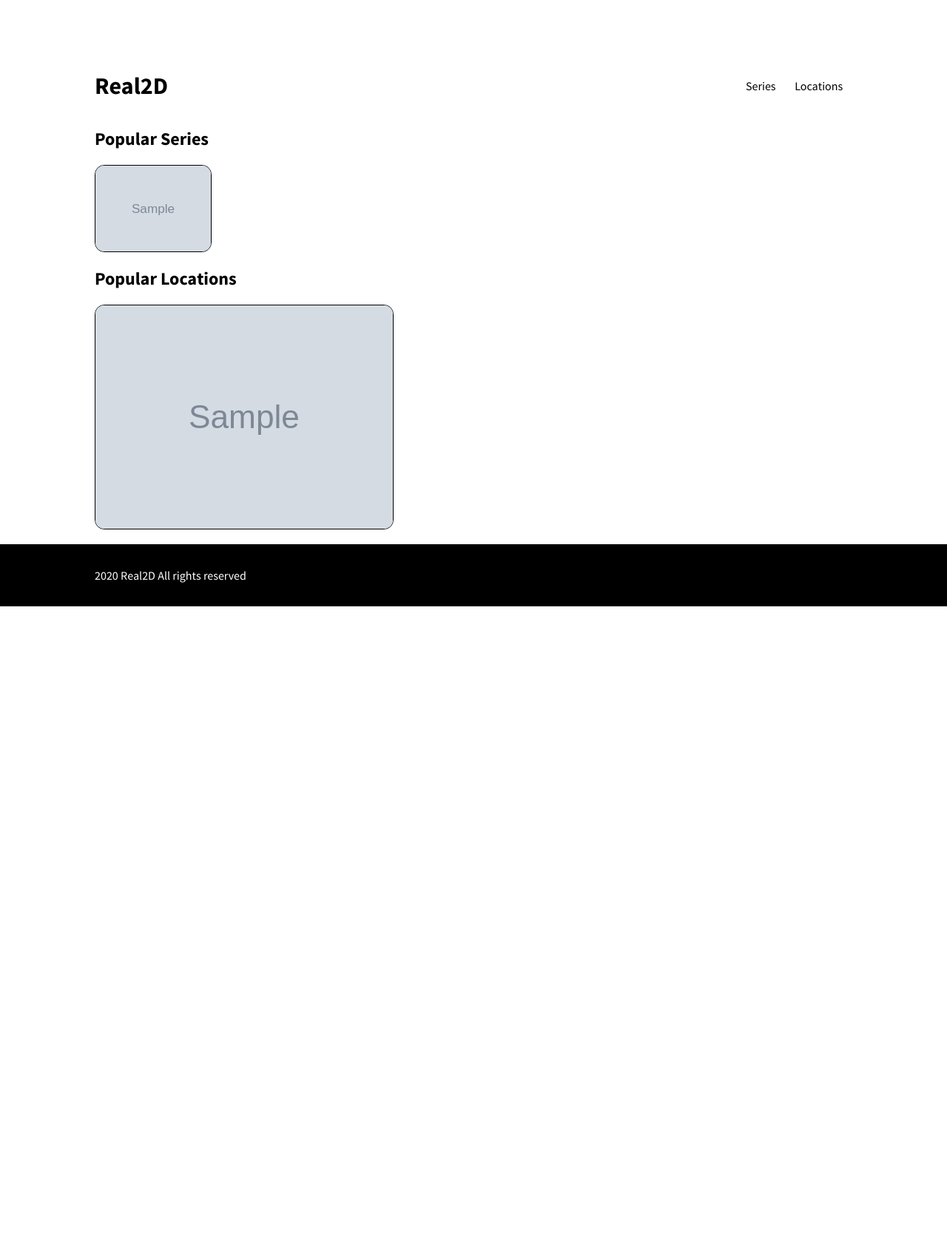
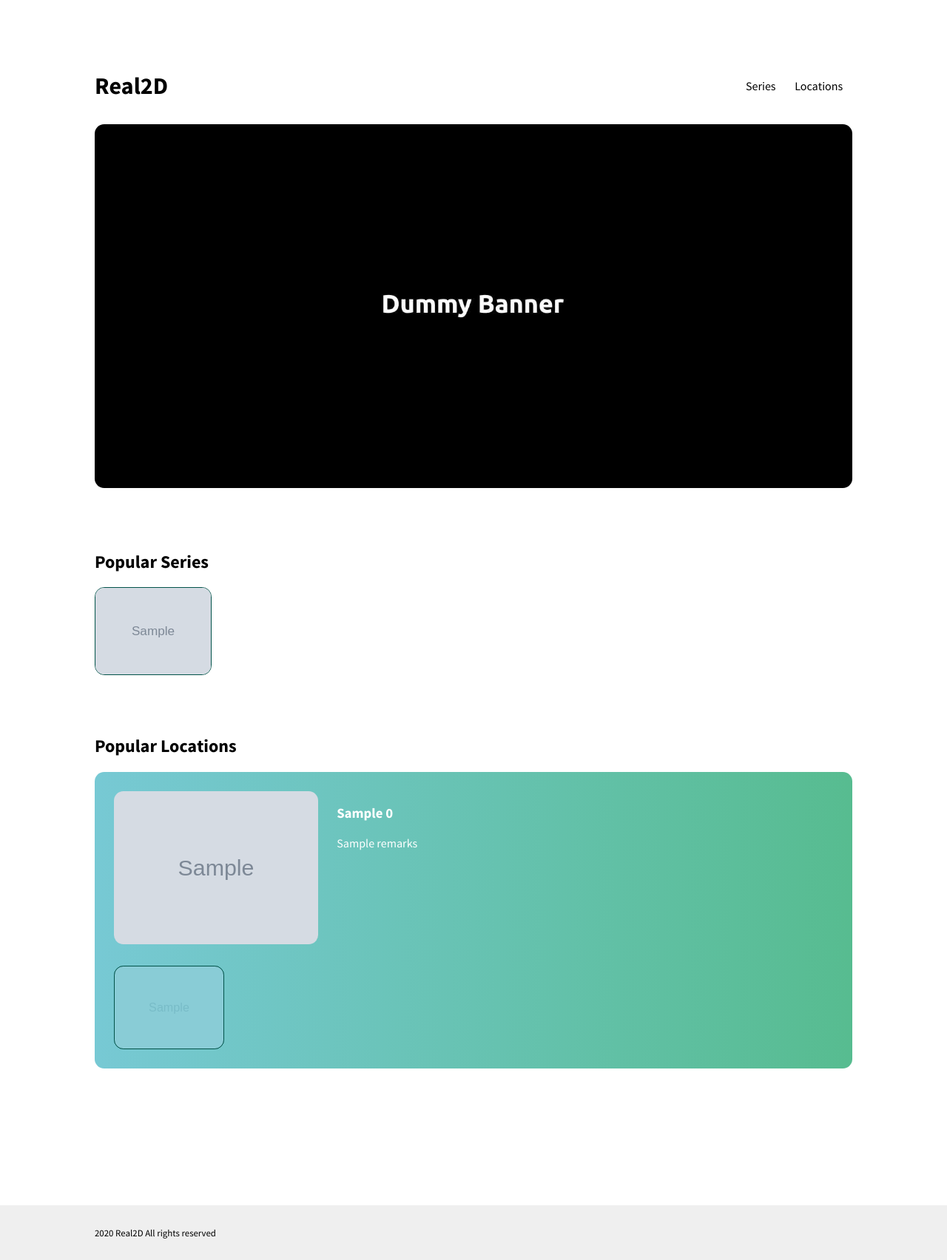
Before and after one commit to zend10/iakesi, a Django app: template web/templates/index/index.html in a window 1280 px wide; the page is wider, and only the part inside the window is pictured. Shown: that part at 74% size. Before the commit the page ends 820 px from the top of that part, so only its background shows below. Run offline with Django 3.2, Linux system fonts and the light colour scheme; the template is opened without the code that fills it: most values are stand-ins (such as "Sample title", 1, 10 or a date in 2020); grey boxes marked "Sample" are stand-in pictures.

Commit message:
Index page layout done

```diff
--- a/web/static/css/style-index.css
+++ b/web/static/css/style-index.css
@@ -1,7 +1,8 @@
 html {
-    --color-lime: #CEF1AB;
-    --color-aqua: #20E3E5;
-    --color-deep-aqua: #2D6566;
+    --color-feather: #77C9D4;
+    --color-marine: #57BC90;
+    --color-forest: #015249;
+    --color-sleek-grey: #EFEFEF;
 }
 
 body {
@@ -14,9 +15,32 @@ header {
     margin-right: 10vw;
 }
 
+.header-fixed {
+    position: fixed;
+    top: 0;
+    width: 100%;
+    display: flex;
+    background-color: white;
+    z-index: 1;
+    margin: 0;
+    box-shadow: 0 0.2vh 0.2vh var(--color-sleek-grey);
+}
+
+.header-fixed .app-logo {
+    margin-left: 10vw;
+}
+
+.header-fixed nav {
+    margin-right: 10vw;
+}
+
 .banner-image {
     width: 100%;
     border-radius: 1vw;
+}
+
+section {
+    margin-top: 10vh;
 }
 
 /* Popular series */
@@ -39,13 +63,13 @@ header {
 #section-series li img {
     width: 100%;
     height: auto;
-    border: 1px solid black;
+    border: 1px solid var(--color-forest);
     border-radius: 1vw;
     cursor: pointer;
     display: block;
 }
 
-.overlay-background {
+#section-series li .overlay-background {
     position: absolute;
     bottom: 0;
     right: 0;
@@ -54,22 +78,22 @@ header {
     width: 100%;
     border-bottom-left-radius: 1vw;
     border-bottom-right-radius: 1vw;
-    border-left: 1px solid black;
-    border-right: 1px solid black;
+    border-left: 1px solid var(--color-forest);
+    border-right: 1px solid var(--color-forest);
     overflow: hidden;
     opacity: 0;
     transition: 0.3s ease;
-    background-color: black;
+    background-color: var(--color-feather);
 }
 
 #section-series li:hover .overlay-background {
     height: 30%;
     opacity: 0.8;
     overflow: hidden;
-    border-bottom: 1px solid black;
+    border-bottom: 1px solid var(--color-forest);
 }
 
-.overlay-text {
+#section-series li .overlay-text {
     color: white;
     position: absolute;
     top: 50%;
@@ -83,10 +107,40 @@ header {
 
 /* Popular locations */
 
+
+.location-container {
+    padding: 2vw;
+    background-color: var(--color-marine);
+    background-image: linear-gradient(to right, var(--color-feather), var(--color-marine));
+    border-radius: 1vw;
+}
+
+.location-container figure {
+    display: flex;
+    color: white;
+    justify-items: start;
+    padding: 0;
+    margin: 0;
+}
+
+#highlight-image {
+    width: 100%;
+    height: auto;
+    border-radius: 1vw;
+}
+
+.location-container figcaption {
+    width: 100%;
+    padding: 0;
+    overflow: hidden;
+    margin-left: 2vw;
+}
+
 #section-locations ul {
     display: flex;
     padding: 0;
     margin: 0;
+    margin-top: 2vw;
     margin-right: -1vw;
 }
 
@@ -94,11 +148,30 @@ header {
     list-style-type: none;
     margin-right: 1vw;
     justify-self: start;
+    max-width: 15%;
+    position: relative;
 }
 
 #section-locations li img {
     width: 100%;
-    border: 1px solid black;
+    height: auto;
+    border: 1px solid var(--color-forest);
     border-radius: 1vw;
     cursor: pointer;
+    display: block;
 }
+
+#section-locations li .overlay-background {
+    position: absolute;
+    bottom: 0;
+    right: 0;
+    left: 0;
+    height: 98%;
+    width: 100%;
+    border-radius: 1vw;
+    border: 1px solid var(--color-forest);
+    overflow: hidden;
+    opacity: 0.8;
+    background-color: var(--color-feather);
+    visibility: hidden;
+}
--- a/web/static/css/style.css
+++ b/web/static/css/style.css
@@ -10,9 +10,10 @@
 }
 
 html {
-    --color-lime: #CEF1AB;
-    --color-aqua: #20E3E5;
-    --color-deep-aqua: #2D6566;
+    --color-feather: #77C9D4;
+    --color-marine: #57BC90;
+    --color-forest: #015249;
+    --color-sleek-grey: #EFEFEF;
 }
 
 body {
@@ -57,8 +58,8 @@ nav li a {
 }
 
 nav li a:hover {
-    color: var(--color-deep-aqua);
-    border-bottom: 1px solid var(--color-deep-aqua);
+    color: var(--color-feather);
+    border-bottom: 1px solid var(--color-feather);
 }
 
 main {
@@ -66,8 +67,10 @@ main {
 }
 
 footer {
-    background-color: black;
+    background-color: var(--color-sleek-grey);
     width: 100%;
+    margin-top: 20vh;
     padding: 2vh 10vw;
-    color: white;
+    color: black;
+    font-size: 0.8rem;
 }
--- /dev/null
+++ b/web/static/js/script-index.js
@@ -0,0 +1,36 @@
+let locationList = document.querySelectorAll("#highlight-list li img")
+let locationOverlayList = document.querySelectorAll("#highlight-list li .overlay-background")
+
+let highlightImage = document.getElementById("highlight-image")
+let highlightName = document.getElementById("highlight-name")
+let highlightRemarks = document.getElementById("highlight-remarks")
+
+let navigationBar = document.getElementsByTagName("header")[0]
+let appLogo = document.getElementsByClassName("app-logo")[0]
+
+locationOverlayList[0].style.visibility = 'visible'
+
+locationList.forEach(element => {
+    element.onclick = function() {
+        let index = Array.from(locationList).indexOf(this)
+        locationOverlayList.forEach(overlay => { overlay.style.visibility = 'hidden' })
+        locationOverlayList[index].style.visibility = 'visible'
+
+        let name = this.alt
+        let image = this.src
+        let remarks = this.getAttribute("data-remarks")
+
+        highlightImage.src = image
+        highlightImage.alt = name
+        highlightName.innerText = name
+        highlightRemarks.innerText = remarks
+    }
+});
+
+window.onscroll = function() {
+    if (window.pageYOffset > appLogo.offsetTop) {
+        navigationBar.classList.add('header-fixed')
+    } else {
+        navigationBar.classList.remove('header-fixed')
+    }
+}
--- a/web/templates/index/index.html
+++ b/web/templates/index/index.html
@@ -23,7 +23,7 @@
     </header>
     <main>
         <div class="banner-container">
-            {% comment %} <img class="banner-image" src="{% static 'res/daikichiyama-observation-deck.jpg' %}" alt="Header image."> {% endcomment %}
+            <img class="banner-image" src="{% static 'res/dummy-banner.jpg' %}" alt="Header image.">
         </div>
         <section id="section-series">
             <h2>Popular Series</h2>
@@ -42,15 +42,30 @@
         </section>
         <section id="section-locations">
             <h2>Popular Locations</h2>
+            <div class="location-container">
+                <figure>
+                    <a id="highlight-url" href="{% url 'location' popular_locations.0.id %}"><img id="highlight-image" src="{{ popular_locations.0.location_images.0.location_image }}" alt="{{ popular_locations.0.name }}"></a>
+                    <figcaption>
+                        <h3 id="highlight-name">{{ popular_locations.0.name }}</h3>
+                        <p id="highlight-remarks">{{ popular_locations.0.remarks }}</p>
+                    </figcaption>
+                </figure>
+                <ul id="highlight-list">
+                {% for location in popular_locations %}
+                    <li>
+                        <img src="{{ location.location_images.0.location_image }}" alt="{{ location.name }}" data-remarks="{{ location.remarks }}">
+                        <div class="overlay-background"></div>
+                    </li>
+                {% endfor %}
+                </ul>
+            </div>
             <ul>
-            {% for location in popular_location %}
-                <li><a href="{% url 'location' location.id %}"><img src="{{ location.location_images.0.location_image }}"></a></li>
-            {% endfor %}
             </ul>
         </section>
     </main>
     <footer>
         <p>2020 Real2D All rights reserved</p>
     </footer>
+    <script src="{% static 'js/script-index.js' %}"></script>
 </body>
 </html>
--- a/web/views/index/views.py
+++ b/web/views/index/views.py
@@ -7,5 +7,5 @@ index_path = 'index/'
 
 def index(request):
     popular_series = get_popular_series()['data']
-    popular_location = get_popular_locations()['data']
-    return render(request, f'{index_path}index.html', { 'popular_series': popular_series, 'popular_location': popular_location })
+    popular_locations = get_popular_locations()['data']
+    return render(request, f'{index_path}index.html', { 'popular_series': popular_series, 'popular_locations': popular_locations })
```
Also changed, not shown: web/static/res/dummy-banner.jpg (added).
